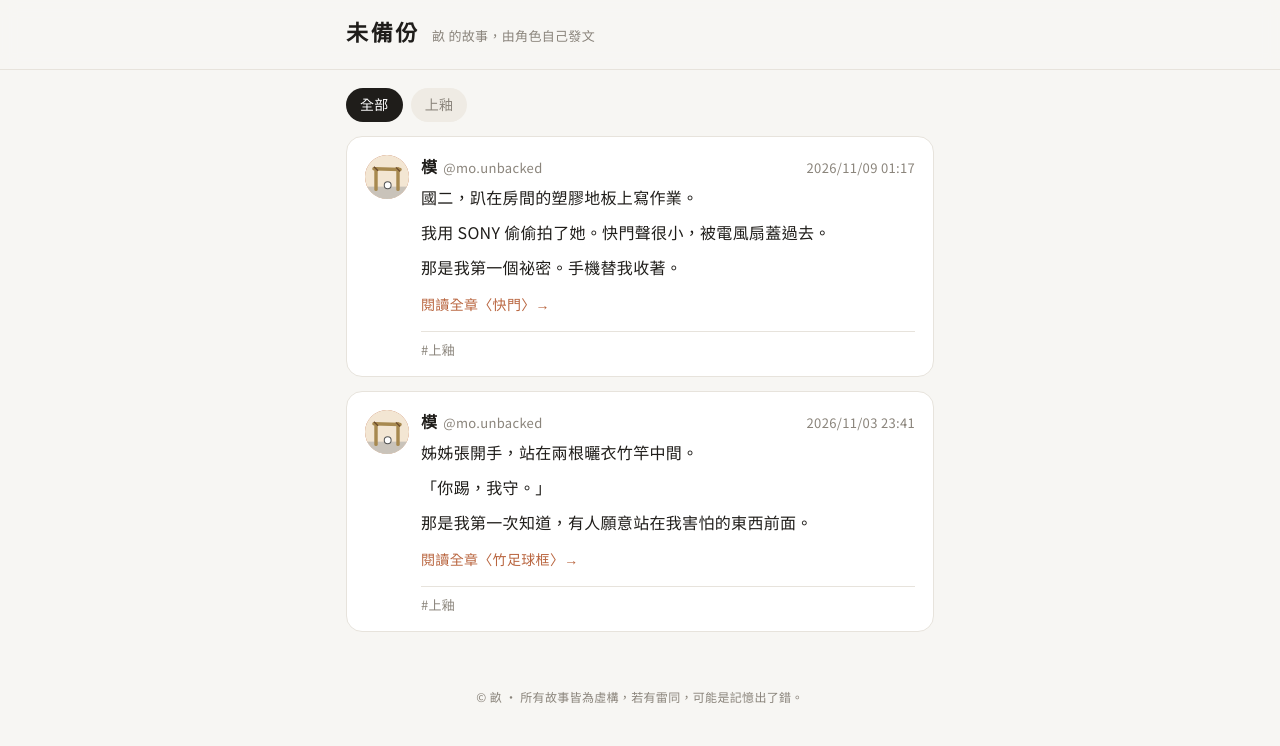
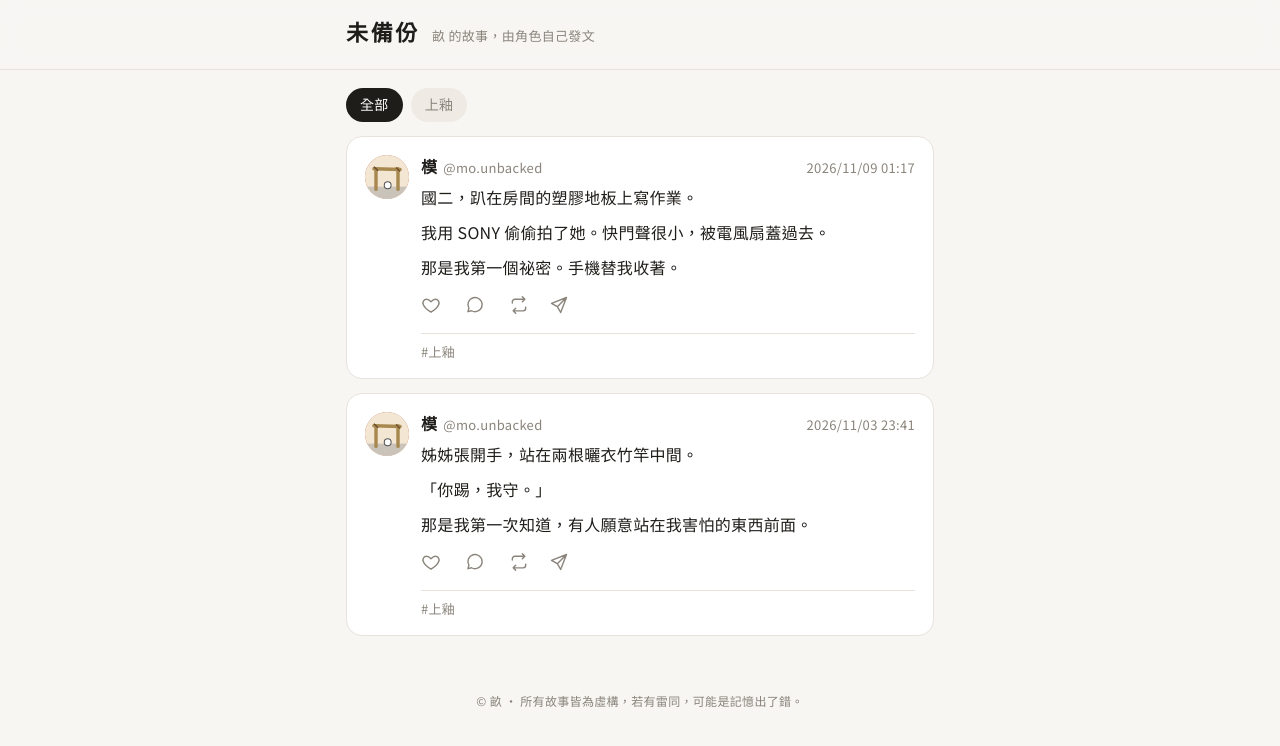
Before and after one commit to Sierra2121/weibeifen, a Jekyll site: the page built from index.html, in a window 1280 px wide. Shown: the top 746 px of the page. Built offline with Jekyll 4.4.1, drawn with Linux system fonts in a browser that asks for light colours.

Commit message:
加上愛心、留言、轉發、分享按鈕外觀，移除「閱讀全章」連結
Co-Authored-By: Claude Opus 5.5 <noreply@anthropic.com>
Claude-Session: https://claude.ai/code/session_01VPttWSG1MdWBLvzubUZP74

```diff
--- /dev/null
+++ b/_includes/actions.html
@@ -0,0 +1,11 @@
+<div class="actions" data-key="{{ include.key }}" data-url="{{ include.url }}">
+  <button type="button" class="act like" aria-label="喜歡"><svg viewBox="0 0 24 24"><path d="M12 20.5s-7.5-4.6-9.3-9.2C1.6 8.4 3.4 5 6.8 5c2 0 3.4 1.1 5.2 3 1.8-1.9 3.2-3 5.2-3 3.4 0 5.2 3.4 4.1 6.3-1.8 4.6-9.3 9.2-9.3 9.2z"/></svg><span class="n"></span></button>
+  <button type="button" class="act talk" aria-label="留言"><svg viewBox="0 0 24 24"><path d="M20.5 11.5a8.5 8.5 0 0 1-12.6 7.4L3.5 20l1.2-4.1A8.5 8.5 0 1 1 20.5 11.5z"/></svg><span class="n"></span></button>
+  <button type="button" class="act repost" aria-label="轉發"><svg viewBox="0 0 24 24"><path d="M4 9.5V8a3 3 0 0 1 3-3h12m-3-3 3 3-3 3M20 14.5V16a3 3 0 0 1-3 3H5m3 3-3-3 3-3"/></svg></button>
+  <button type="button" class="act share" aria-label="分享"><svg viewBox="0 0 24 24"><path d="M21 3 10 14M21 3l-7 18-4-7-7-4 18-7z"/></svg></button>
+  <span class="toast" hidden>已複製連結</span>
+  <div class="comments" hidden>
+    <ul class="clist"></ul>
+    <form class="cform"><input type="text" maxlength="200" placeholder="留言…（目前只有你自己看得到）"><button type="submit">送出</button></form>
+  </div>
+</div>
--- a/_includes/chapter.html
+++ b/_includes/chapter.html
@@ -3,4 +3,5 @@
   <p class="ch-no">第 {{ include.no }} 章</p>
   <h2>{{ p.title }}</h2>
   <div class="ch-text">{{ p.content }}</div>
+  {% capture u %}{{ '/' | relative_url }}?c={{ p.character }}#{{ p.slug }}{% endcapture %}{% include actions.html key=p.slug url=u %}
 </section>
--- a/_includes/teaser.html
+++ b/_includes/teaser.html
@@ -11,8 +11,8 @@
         <span class="handle">@{{ c.handle }}</span>
         <span class="time">{{ p.date | date: "%Y/%m/%d %H:%M" }}</span>
       </div>
-      <div class="text">{{ p.teaser | markdownify }}</div>
-      <a class="read" href="{{ '/' | relative_url }}?c={{ p.character }}#{{ p.slug }}">閱讀全章〈{{ p.title }}〉→</a>
+      <a class="text" href="{{ '/' | relative_url }}?c={{ p.character }}#{{ p.slug }}">{{ p.teaser | markdownify }}</a>
+      {% capture u %}{{ '/' | relative_url }}?c={{ p.character }}#{{ p.slug }}{% endcapture %}{% include actions.html key=p.slug url=u %}
     </div>
   </div>
   <div class="foot-tag"><a href="{{ '/' | relative_url }}?n={{ p.novel }}">#{{ site.data.novels[p.novel].title }}</a></div>
--- a/assets/app.js
+++ b/assets/app.js
@@ -48,3 +48,33 @@
   }
   document.querySelector('.empty').hidden = shown > 0;
 })();
+
+// 互動按鈕（目前只存在這個瀏覽器）
+(function () {
+  function get(k, d) { try { var v = localStorage.getItem('wb:' + k); return v ? JSON.parse(v) : d; } catch (e) { return d; } }
+  function set(k, v) { try { localStorage.setItem('wb:' + k, JSON.stringify(v)); } catch (e) {} }
+  document.querySelectorAll('.actions').forEach(function (a) {
+    var key = a.dataset.key;
+    var like = a.querySelector('.like'), talk = a.querySelector('.talk'), rep = a.querySelector('.repost');
+    var box = a.querySelector('.comments'), list = a.querySelector('.clist'), form = a.querySelector('.cform');
+    function draw() {
+      var liked = get('like:' + key, false), cs = get('c:' + key, []);
+      like.classList.toggle('on', liked); like.querySelector('.n').textContent = liked ? '1' : '';
+      rep.classList.toggle('on', get('rp:' + key, false));
+      talk.querySelector('.n').textContent = cs.length || '';
+      list.innerHTML = '';
+      cs.forEach(function (t) { var li = document.createElement('li'); var b = document.createElement('b'); b.textContent = '你'; li.append(b, document.createTextNode(t)); list.appendChild(li); });
+    }
+    like.onclick = function () { set('like:' + key, !get('like:' + key, false)); like.classList.add('pop'); setTimeout(function () { like.classList.remove('pop'); }, 300); draw(); };
+    rep.onclick = function () { set('rp:' + key, !get('rp:' + key, false)); draw(); };
+    talk.onclick = function () { box.hidden = !box.hidden; if (!box.hidden) form.querySelector('input').focus(); };
+    form.onsubmit = function (e) { e.preventDefault(); var i = form.querySelector('input'); var t = i.value.trim(); if (!t) return; var cs = get('c:' + key, []); cs.push(t); set('c:' + key, cs); i.value = ''; draw(); };
+    a.querySelector('.share').onclick = function () {
+      var url = new URL(a.dataset.url, location.origin).href;
+      if (navigator.share) { navigator.share({ title: document.title, url: url }).catch(function () {}); return; }
+      var toast = a.querySelector('.toast');
+      (navigator.clipboard ? navigator.clipboard.writeText(url) : Promise.reject()).then(function () { toast.hidden = false; setTimeout(function () { toast.hidden = true; }, 1500); }).catch(function () { prompt('複製這個連結：', url); });
+    };
+    draw();
+  });
+})();
--- a/assets/style.css
+++ b/assets/style.css
@@ -51,11 +51,27 @@ a{color:inherit;text-decoration:none}
 .back{display:inline-block;margin:4px 0 12px;color:var(--sub);font-size:14px}
 .empty{text-align:center;color:var(--sub)}
 .foot{max-width:620px;margin:0 auto;padding:0 16px 32px;font-size:12px;color:var(--sub);text-align:center}
-.read{display:inline-block;margin-top:4px;color:var(--accent);font-size:14px}
-.read:hover{text-decoration:underline}
 .chapter{background:var(--card);border:1px solid var(--line);border-radius:16px;padding:26px 22px;margin-bottom:14px;scroll-margin-top:72px}
 .ch-no{margin:0;font-size:13px;color:var(--sub);letter-spacing:.2em}
 .chapter h2{margin:.1em 0 .8em;font-family:"Noto Serif TC",serif;font-weight:600;font-size:22px}
 .ch-text p{margin:0 0 1em}
 .ch-text hr{border:0;margin:1.6em 0;text-align:center;color:var(--sub)}
 .ch-text hr::after{content:"·  ·  ·"}
+a.text{display:block}
+.actions{display:flex;flex-wrap:wrap;align-items:center;gap:4px;margin:6px 0 0 -8px;position:relative}
+.act{display:inline-flex;align-items:center;gap:4px;padding:6px 8px;border:0;border-radius:999px;background:none;color:var(--sub);font:inherit;font-size:13px;cursor:pointer}
+.act:hover{background:var(--chip)}
+.act svg{width:20px;height:20px;fill:none;stroke:currentColor;stroke-width:1.7;stroke-linecap:round;stroke-linejoin:round}
+.like.on{color:#e0245e}.like.on svg{fill:currentColor}
+.repost.on{color:var(--accent)}
+.like.pop svg{animation:pop .3s}
+@keyframes pop{50%{transform:scale(1.3)}}
+.toast{font-size:12px;color:var(--sub);margin-left:4px}
+.comments{flex-basis:100%;padding:6px 8px 4px}
+.clist{list-style:none;margin:0 0 6px;padding:0;font-size:14px}
+.clist li{padding:6px 0;border-top:1px solid var(--line)}
+.clist b{margin-right:6px}
+.cform{display:flex;gap:6px}
+.cform input{flex:1;min-width:0;padding:8px 12px;border:1px solid var(--line);border-radius:999px;font:inherit;font-size:14px;background:var(--bg)}
+.cform button{padding:6px 14px;border:0;border-radius:999px;background:var(--ink);color:#fff;font:inherit;font-size:14px;cursor:pointer}
+.chapter .actions{margin-top:10px;padding-top:6px;border-top:1px solid var(--line)}
```
